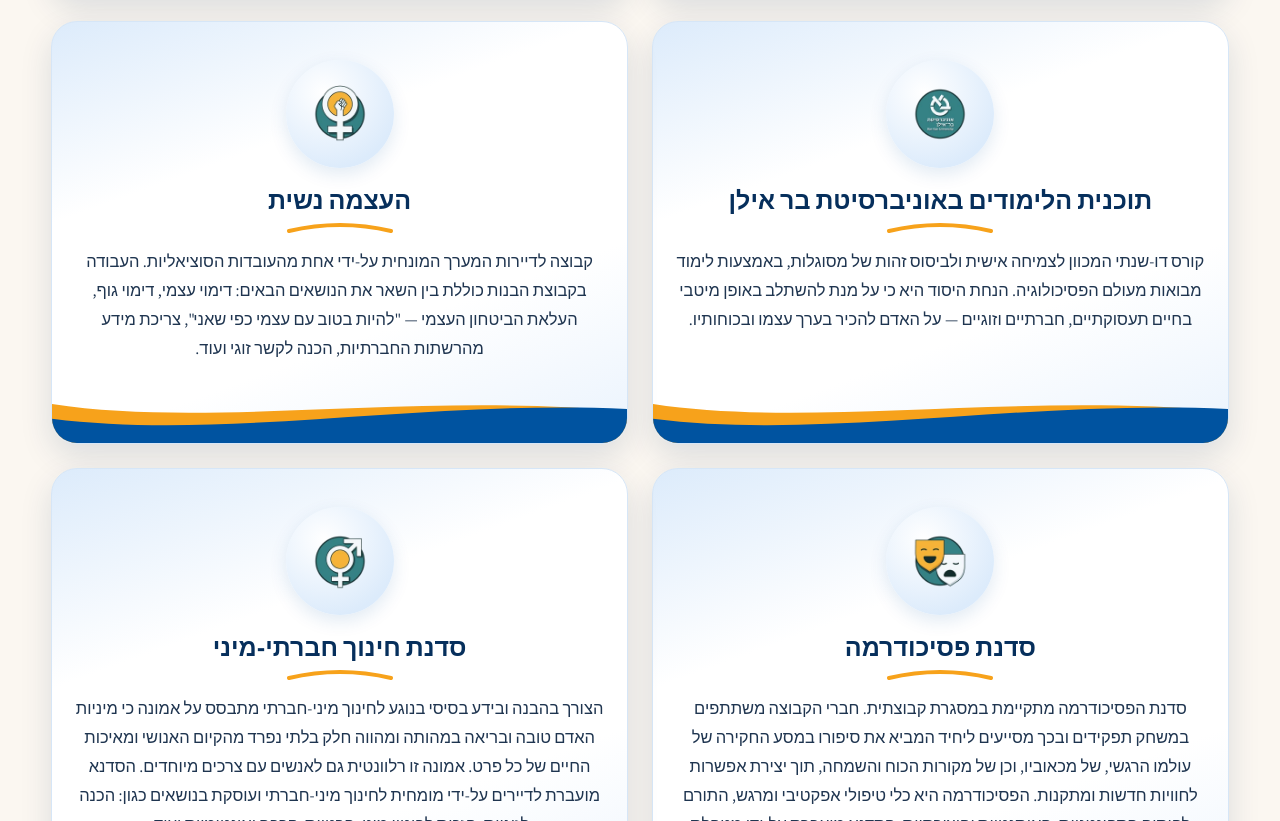
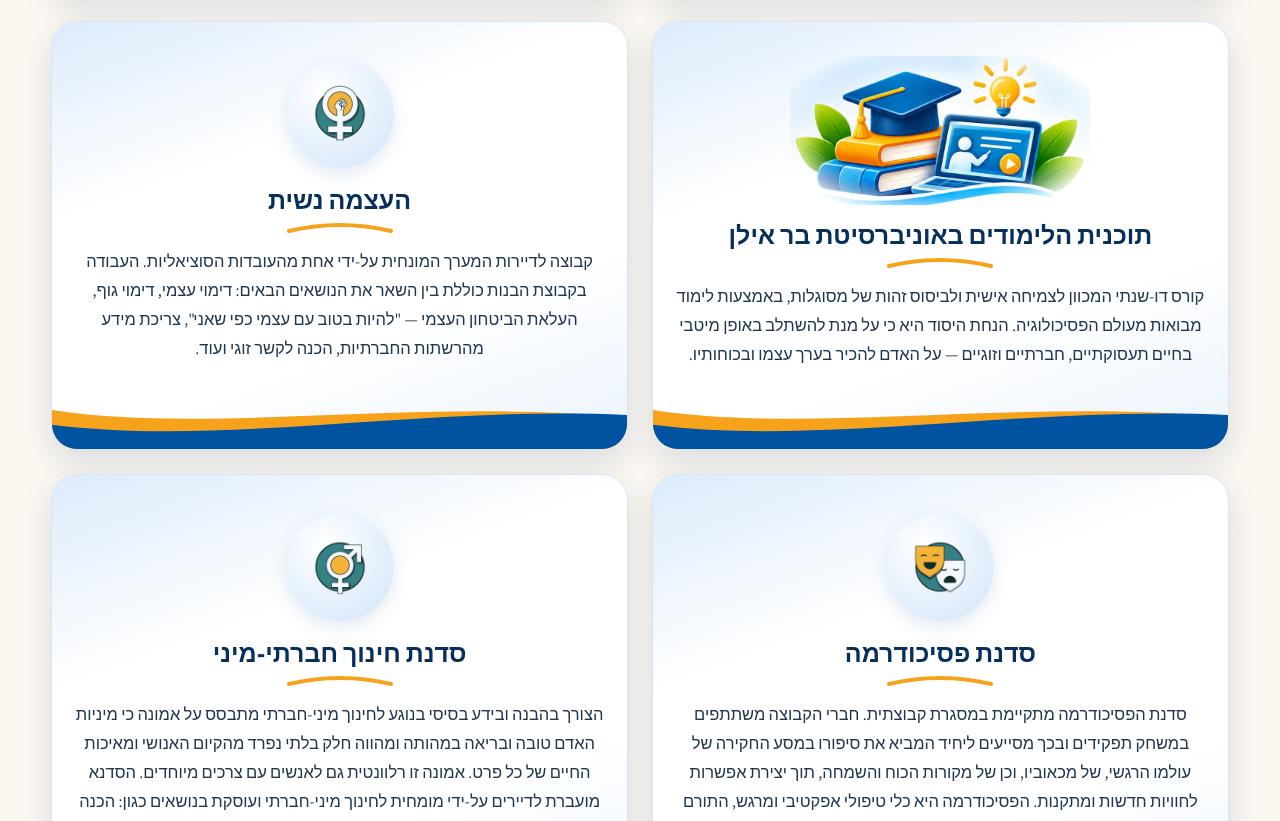
Before and after one commit to ombee-hub/NitzanModiin, a plain HTML site: page workshops.html in a window 1280 px wide. Shown: the part 1559-2380 px from the top of the page. Drawn offline with Linux system fonts and the light colour scheme.

Commit message:
Workshops: Bar-Ilan program illustration
Co-Authored-By: Claude Opus 5.5 <noreply@anthropic.com>

```diff
--- a/workshops.html
+++ b/workshops.html
@@ -53,7 +53,7 @@
         <p>מטרת הסדנא לשפר מיומנויות ויכולת קבלת החלטות מושכלת של הדיירים להתנהלות יעילה ואופן השימוש בכסף.</p>
       </div>
       <div class="card w-card reveal">
-        <div class="ic"><img loading="lazy" decoding="async" src="images/icon-ws-barilan.webp" alt=""></div>
+        <img class="card-art" src="images/ws-barilan-art.webp" alt="" loading="lazy" decoding="async" width="790" height="392">
         <h3>תוכנית הלימודים באוניברסיטת בר אילן</h3>
         <p>קורס דו-שנתי המכוון לצמיחה אישית ולביסוס זהות של מסוגלות, באמצעות לימוד מבואות מעולם הפסיכולוגיה. הנחת היסוד היא כי על מנת להשתלב באופן מיטבי בחיים תעסוקתיים, חברתיים וזוגיים — על האדם להכיר בערך עצמו ובכוחותיו.</p>
       </div>
```
Also changed, not shown: images/icon-ws-barilan.webp (deleted), images/ws-barilan-art.webp (added).
